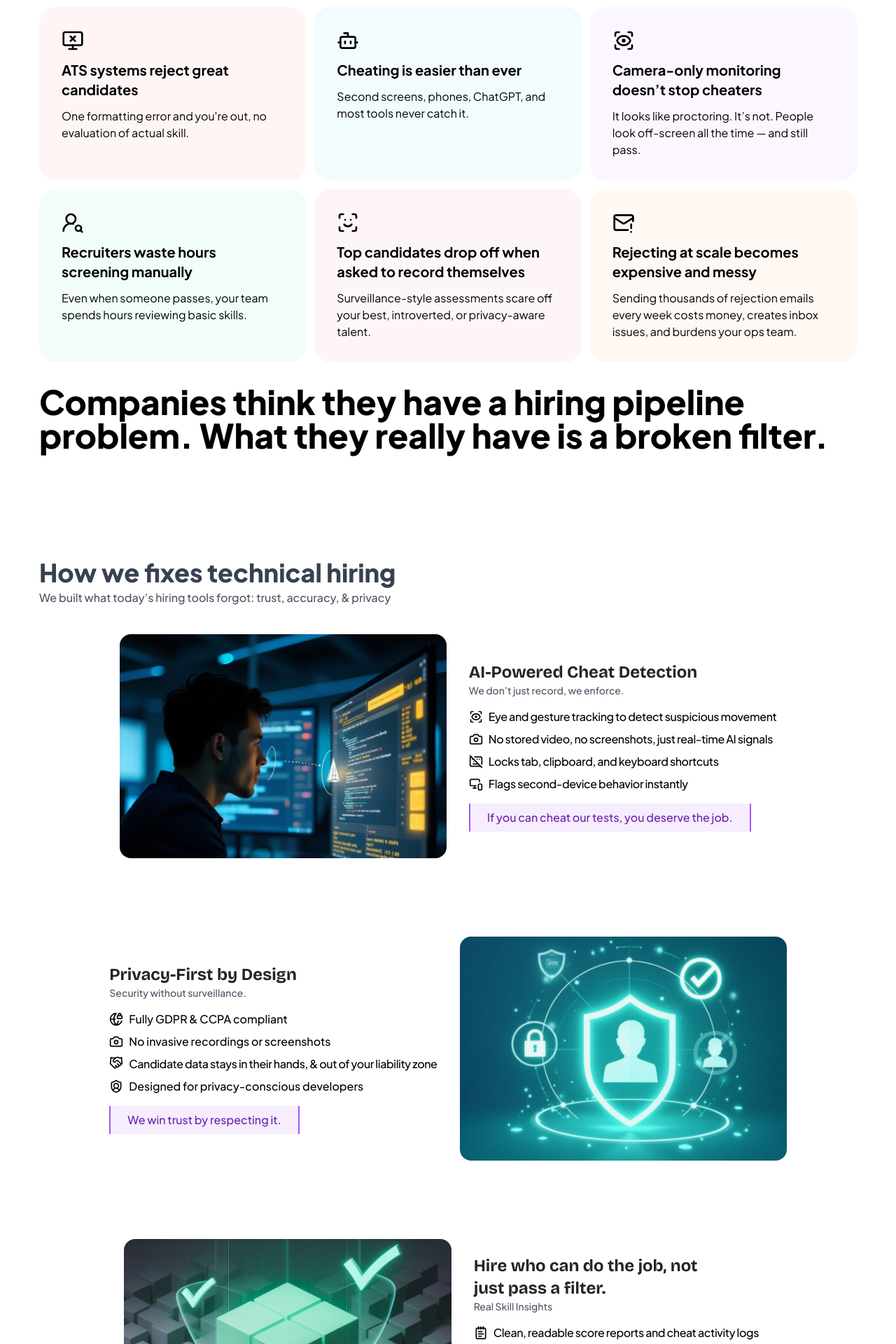
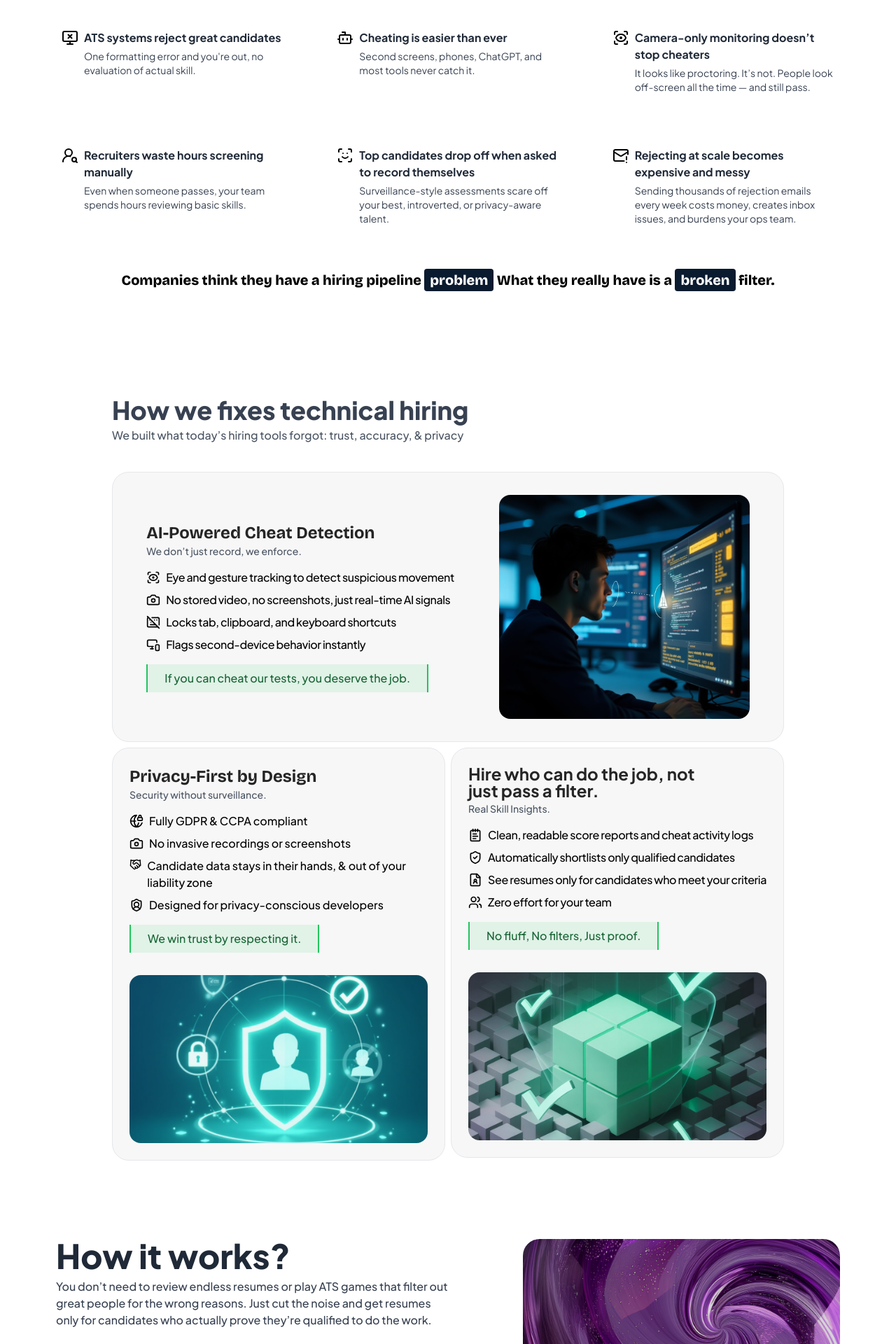
Before and after one commit to CodeStarGM/Codacty, a Next.js app: page / in a window 1280 px wide. Shown: the part 860-2780 px from the top of the page at 70% size. Built offline with nearby package versions, Linux system fonts and the light colour scheme.

Commit message:
add bento + how it works section

```diff
--- a/src/app/page.js
+++ b/src/app/page.js
@@ -27,38 +27,38 @@ export default function Home() {
     {
       title: "ATS systems reject great candidates",
       desc: "One formatting error and you're out, no evaluation of actual skill.",
-      icon: <MonitorX className="size-8" />,
+      icon: <MonitorX className="size-6" />,
       bgClr: "bg-red-500/5",
     },
 
     {
       title: "Cheating is easier than ever",
       desc: "Second screens, phones, ChatGPT, and most tools never catch it.",
-      icon: <Bot className="size-8" />,
+      icon: <Bot className="size-6" />,
       bgClr: "bg-cyan-500/5",
     },
     {
       title: "Camera-only monitoring doesn’t stop cheaters",
       desc: "It looks like proctoring. It’s not. People look off-screen all the time — and still pass.",
-      icon: <ScanEye className="size-8" />,
+      icon: <ScanEye className="size-6" />,
       bgClr: "bg-purple-500/5",
     },
     {
       title: "Recruiters waste hours screening manually",
       desc: "Even when someone passes, your team spends hours reviewing basic skills.",
-      icon: <UserRoundSearch className="size-8" />,
+      icon: <UserRoundSearch className="size-6" />,
       bgClr: "bg-emerald-500/5",
     },
     {
       title: "Top candidates drop off when asked to record themselves",
       desc: "Surveillance-style assessments scare off your best, introverted, or privacy-aware talent.",
-      icon: <ScanFace className="size-8" />,
+      icon: <ScanFace className="size-6" />,
       bgClr: "bg-pink-500/5",
     },
     {
       title: " Rejecting at scale becomes expensive and messy",
       desc: "Sending thousands of rejection emails every week costs money, creates inbox issues, and burdens your ops team.",
-      icon: <MailWarning className="size-8" />,
+      icon: <MailWarning className="size-6" />,
       bgClr: "bg-orange-500/5",
     },
   ];
@@ -127,31 +127,40 @@ export default function Home() {
           {problemStatements.map((data, index) => (
             <div
               key={index}
-              className={`${data.bgClr} rounded-3xl p-8 space-y-3`}
+              className={`hover:bg-gray-50  rounded-3xl p-8 space-x-2 flex items-start`}
             >
-              {data.icon}
-              <h3 className="font-bold text-xl  ">{data.title}</h3>
-              <p className="">{data.desc}</p>
+              <div> {data.icon}</div>
+              <div className="space-y-1">
+                <h3 className="font-bold  text-gray-800 ">{data.title}</h3>
+                <p className="text-sm text-gray-700">{data.desc}</p>
+              </div>
             </div>
           ))}
         </div>
-        <p className="text-5xl font-extrabold font-[family-name:var(--font-space-grotesk)] pt-8">
-          Companies think they have a hiring pipeline problem. What they really
-          have is a broken filter.
+        <p className="text-center text-xl font-extrabold font-[family-name:var(--font-BG)] pt-8">
+          Companies think they have a hiring pipeline{" "}
+          <span className="text-white bg-primary px-2 rounded py-1">
+            problem
+          </span>{" "}
+          What they really have is a{" "}
+          <span className="text-white bg-primary px-2 rounded py-1">
+            broken
+          </span>{" "}
+          filter.
         </p>
       </div>
 
       {/* problem statement */}
 
-      {/* solution statement */}
-      <div className=" p-14">
+      {/* bento solution statement */}
+      <div className=" py-14 px-40">
         <Headings
           title="How we fixes technical hiring"
           desc="We built what today’s hiring tools forgot: trust, accuracy, & privacy"
         />
 
-        <div className="space-y-28">
-          <div className="flex items-center justify-center lg:flex-row flex-col gap-8">
+        <div className="space-y-2">
+          <div className="flex bg-[#F7F7F7] border items-center justify-around lg:flex-row-reverse flex-col gap-8 p-8 rounded-3xl ">
             <div className=" lg:w-[40%] lg:h-[40vh] rounded-2xl relative overflow-hidden">
               <img
                 src="/fix1.png"
@@ -193,7 +202,7 @@ export default function Home() {
                 </li>
               </ul>
 
-              <div className="w-fit px-6 py-2 border-r-[2px] text-purple-800 border-l-[2px] border-purple-500 bg-purple-500/10">
+              <div className="w-fit px-6 py-2 border-r-[2px] text-green-800 border-l-[2px] border-green-500 bg-green-500/10">
                 <p className="font-medium">
                   If you can cheat our tests, you deserve the job.
                 </p>
@@ -201,9 +210,10 @@ export default function Home() {
             </div>
           </div>
 
+          <div className="w-full gap-2 flex items-start justify-between">
             {/* section2 */}
-          <div className="flex items-center justify-center lg:flex-row-reverse flex-col gap-8">
-            <div className="lg:w-[40%] lg:h-[40vh] rounded-2xl relative overflow-hidden">
+            <div className="bg-[#F7F7F7] border w-full rounded-3xl p-6 flex items-center justify-center flex-col-reverse gap-8 h-full">
+              <div className="w-full lg:h-[30vh] rounded-2xl relative overflow-hidden">
                 <img
                   src="/fix2.png"
                   className="w-full h-full object-cover object-center"
@@ -229,11 +239,11 @@ export default function Home() {
                     <span>No invasive recordings or screenshots</span>
                   </li>
 
-                <li className="flex items-start space-x-2 tracking-tight">
+                  <li className="flex items-start space-x-2 ">
                     <Handshake className="size-5" />
                     <span>
-                    Candidate data stays in their hands, & out of your liability
-                    zone
+                      Candidate data stays in their hands, & out of your
+                      liability zone
                     </span>
                   </li>
 
@@ -243,7 +253,7 @@ export default function Home() {
                   </li>
                 </ul>
 
-              <div className="w-fit px-6 py-2 border-r-[2px] text-purple-800 border-l-[2px] border-purple-500 bg-purple-500/10">
+                <div className="w-fit px-6 py-2 border-r-[2px] text-green-800 border-l-[2px] border-green-500 bg-green-500/10">
                   <p className="font-medium">We win trust by respecting it.</p>
                 </div>
               </div>
@@ -251,18 +261,21 @@ export default function Home() {
 
             {/* section3 */}
 
-          <div className="flex items-center justify-center lg:flex-row flex-col gap-8">
-            <div className=" lg:w-[40%] lg:h-[40vh] rounded-2xl relative overflow-hidden">
-              <img src="/fix3.jpeg" className="object-cover h-full w-full" />
+            <div className="bg-[#F7F7F7] border w-full rounded-3xl p-6 flex items-center justify-center flex-col-reverse gap-8 h-full">
+              <div className="w-full lg:h-[30vh] rounded-2xl relative overflow-hidden">
+                <img
+                  src="/fix3.jpeg"
+                  className="w-full h-full object-cover object-center"
+                />
               </div>
               <div className="space-y-4">
                 <div>
-                <h3 className="text-2xl font-bold text-darkText font-[family-name:var(--font-BG)]">
+                  <h3 className="text-2xl font-bold text-darkText leading-none pb-1">
                     {" "}
                     Hire who can do the job, not <br /> just pass a filter.
                   </h3>
                   <p className="text-gray-600 font-medium text-sm">
-                  Real Skill Insights
+                    Real Skill Insights.
                   </p>
                 </div>
                 <ul className=" font-medium space-y-2 tracking-tight">
@@ -292,8 +305,11 @@ export default function Home() {
                   </li>
                 </ul>
 
-              <div className="w-fit px-6 py-2 border-r-[2px] text-purple-800 border-l-[2px] border-purple-500 bg-purple-500/10">
-                <p className="font-medium">No fluff, No filters, Just proof.</p>
+                <div className="w-fit px-6 py-2 border-r-[2px] text-green-800 border-l-[2px] border-green-500 bg-green-500/10">
+                  <p className="font-medium">
+                    No fluff, No filters, Just proof.
+                  </p>
+                </div>
               </div>
             </div>
           </div>
@@ -303,40 +319,58 @@ export default function Home() {
 
       {/* how it work */}
 
-      <div className=" p-14">
-        <Headings title="How It Works" desc="Simple 3-Step Flow" />
+      <div className=" py-14 px-20">
+        <div className="flex items-start justify-between">
+          <div className="space-y-2">
+            <h3 className="text-gray-800 text-5xl font-extrabold ">
+              How it works?
+            </h3>
+            <p className="font-medium text-gray-700 text-balance">
+              You don’t need to review endless resumes or play ATS games that
+              filter out great people for the wrong reasons. Just cut the noise
+              and get resumes only for candidates who actually prove they’re
+              qualified to do the work.
+            </p>
+          </div>
 
-        <div className="grid grid-cols-3 gap-3 ">
-          <div
-            className={`bg-primary text-white rounded-3xl p-8 space-y-3 relative`}
-          >
-            <NotebookPen className="size-8" />
-            <h3 className="font-bold text-xl  ">1. Create a Test</h3>
-            <p className="">
+          <div>
+            <img src="/abstractSquare.png" className="rounded-3xl" />
+          </div>
+        </div>
+
+        <div className="grid grid-cols-3 gap-3 py-10">
+          <div className=" font-[family-name:var(--font-BG)]">
+            <h3 className="font-bold  text-darkText text-xl">
+              <span className="text-5xl font-extrabold text-pink-500">1.</span>{" "}
+              Create a Test
+            </h3>
+            <p className="font-medium text-gray-700 text-balance">
               Choose from our question library or import your own challenges in
               minutes.
             </p>
           </div>
-
           {/* 2nd */}
-          <div
-            className={`bg-primary text-white rounded-3xl p-8 space-y-3 relative`}
-          >
-            <Link className="size-8" />
-            <h3 className="font-bold text-xl  ">2. Invite Candidates</h3>
-            <p className="">
-              Send a secure link or use built-in email invites, no accounts
-              needed.
+          <div className=" font-[family-name:var(--font-BG)]">
+            <h3 className="font-bold  text-darkText text-xl">
+              <span className="text-5xl font-extrabold text-purple-500">
+                2.{" "}
+              </span>
+              Invite Candidates
+            </h3>
+            <p className="font-medium text-gray-700 text-balance">
+              Generate a secure link and share it with candidates, or send the
+              assessment by email.
             </p>
           </div>
           {/* 3rd */}
-          <div
-            className={`bg-primary text-white rounded-3xl p-8 space-y-3 relative`}
-          >
-            <ChartColumn className="size-8" />
-            <h3 className="font-bold text-xl  ">3. Get Results</h3>
-            <p className="">
-              See skill scores, cheat detection logs, and candidate shortlists.
+          <div className=" font-[family-name:var(--font-BG)]">
+            <h3 className="font-bold  text-darkText text-xl">
+              <span className="text-5xl font-extrabold text-green-500">3.</span>{" "}
+              Get Results
+            </h3>
+            <p className="font-medium text-gray-700 text-balance">
+              View scores, see any cheating alerts, and download your shortlist,
+              all in one place.
             </p>
           </div>
         </div>
```
Lines whose indentation alone changed are shown as unchanged.
